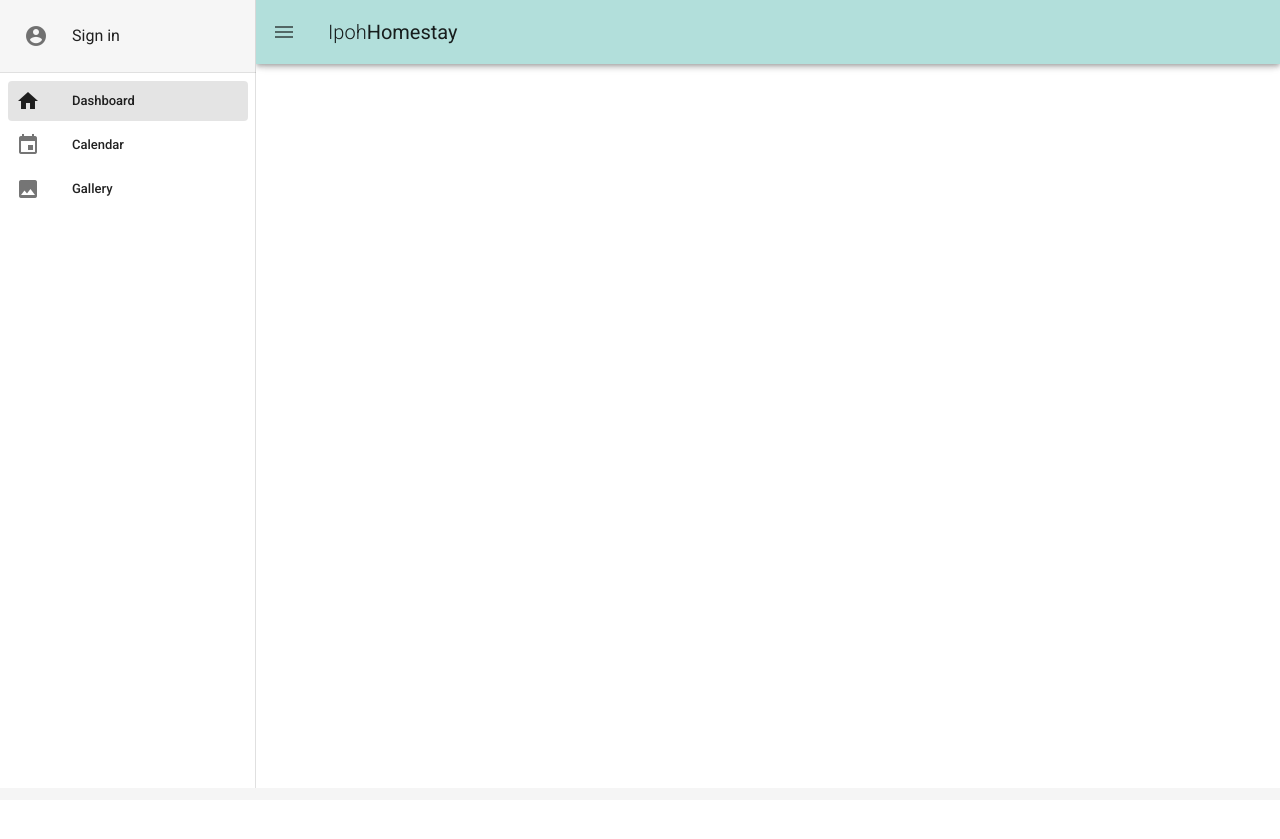
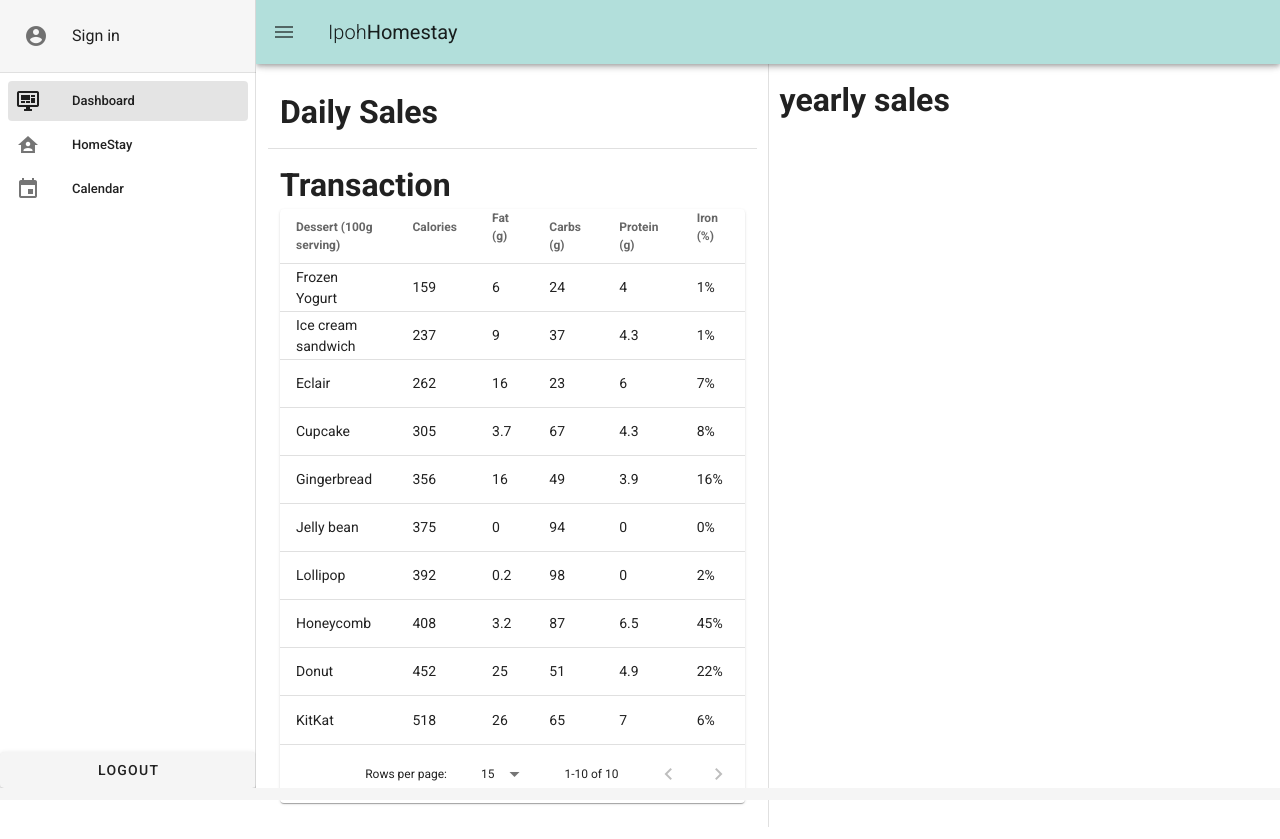
Before and after one commit to chonghow97/FYP-2020-VUE, a Vue app: page /Dashboard in a window 1280 px wide. Before the commit the page ends 800 px from the top, so only its background shows below. Built offline with nearby package versions, Linux system fonts and the light colour scheme.

Commit message:
Update UI

```diff
--- a/src/Admin.vue
+++ b/src/Admin.vue
@@ -6,6 +6,12 @@
       <v-navigation-drawer app v-model="drawer">
         <!-- -->
         <Menu :items="items"></Menu>
+        <template v-slot:append>
+          <div>
+            <v-spacer></v-spacer>
+            <v-btn block>Logout</v-btn>
+          </div>
+        </template>
       </v-navigation-drawer>
 
       <v-app-bar app class="teal lighten-4">
@@ -42,9 +48,13 @@ export default {
   data() {
     return {
       items: [
-        { title: "Dashboard", icon: "mdi-home", link: "/Dashboard" },
-        { title: "Calendar", icon: "mdi-calendar", link: "/Calender" },
-        { title: "Gallery", icon: "mdi-image", link: "/Gallery" },
+        {
+          title: "Dashboard",
+          icon: "mdi-monitor-dashboard",
+          link: "/Dashboard",
+        },
+        { title: "HomeStay", icon: "mdi-home-account", link: "/Homestay" },
+        { title: "Calendar", icon: "mdi-calendar", link: "/Calendar" },
       ],
       right: null,
       dialog: false,
--- a/src/App.vue
+++ b/src/App.vue
@@ -1,4 +1,3 @@
-
 <template>
   <router-view></router-view>
 </template>
--- a/src/components/Menu.vue
+++ b/src/components/Menu.vue
@@ -1,11 +1,12 @@
 <template>
   <div id="menu">
+    <!-- not login -->
     <v-list-item
       two-line
       :class="miniVariant && 'px-0'"
       @click.stop="dialog = true"
       v-if="!login"
-      @update="welcome"
+      :islogin="islogin()"
     >
       <v-list-item-avatar>
         <v-icon>{{ Default_Profile }}</v-icon>
@@ -15,6 +16,8 @@
         <v-list-item-title>Sign in</v-list-item-title>
       </v-list-item-content>
     </v-list-item>
+
+    <!-- is-login -->
     <v-list-item two-line :class="miniVariant && 'px-0'" @click.stop="dialog = true" v-else>
       <v-list-item-avatar>
         <img src="https://randomuser.me/api/portraits/men/82.jpg" />
@@ -42,7 +45,16 @@
 
     <!-- Register form -->
     <v-dialog v-model="dialog" max-width="500">
-      <Register></Register>
+      <v-tabs>
+        <v-tab>Sign In</v-tab>
+        <v-tab :model="Tab">Register</v-tab>
+        <v-tab-item :model="Tab">
+          <Signin></Signin>
+        </v-tab-item>
+        <v-tab-item :model="Tab">
+          <Register></Register>
+        </v-tab-item>
+      </v-tabs>
     </v-dialog>
   </div>
 </template>
@@ -51,8 +63,9 @@
 
 <script>
 import Register from "@/components/Register.vue";
+import Signin from "@/components/Signin.vue";
 export default {
-  components: { Register },
+  components: { Register, Signin },
   data: () => ({
     login: false,
     dialog: false,
@@ -63,6 +76,9 @@ export default {
     welcome() {
       alert("atest");
     },
+    islogin(a) {
+      console.log(a);
+    },
   },
 };
 </script>
--- a/src/components/Register.vue
+++ b/src/components/Register.vue
@@ -1,7 +1,5 @@
 <template>
   <v-card>
-    <v-card-title class="headline grey lighten-2">Register</v-card-title>
-
     <v-card-text>
       <v-form ref="form" v-model="valid" lazy-validation>
         <v-container>
@@ -118,13 +116,12 @@ export default {
 
   methods: {
     validate() {
+      // this.$refs.form.validate();
       // if (this.$refs.form.validate()) {
       //   console.log(this.newUser);
       //   this.$http.post("http://localhost:3000/users/", this.newUser);
       // }
-      // this.$emit("update");
-      // this.$refs.form.validate();
-      console.log(this.$refs.form.value);
+      this.$emit("islogin", "true");
     },
     reset() {
       this.$refs.form.reset();
--- /dev/null
+++ b/src/components/Signin.vue
@@ -0,0 +1,45 @@
+<template>
+  <v-card>
+    <v-card-text>
+      <v-form ref="form" v-model="valid" lazy-validation>
+        <v-container>
+          <v-row>
+            <v-col>
+              <v-text-field v-model="firstname" label="First name" required></v-text-field>
+            </v-col>
+          </v-row>
+          <v-row>
+            <v-col>
+              <v-text-field
+                v-model="password"
+                :append-icon="show1 ? 'mdi-eye' : 'mdi-eye-off'"
+                :type="show1 ? 'text' : 'password'"
+                name="input-10-1"
+                label=" Password"
+                hint="At least 8 characters"
+                counter
+                @click:append="show1 = !show1"
+              ></v-text-field>
+            </v-col>
+          </v-row>
+
+          <v-checkbox v-model="checkbox" label="Keep me logged in" required></v-checkbox>
+        </v-container>
+      </v-form>
+    </v-card-text>
+
+    <v-divider></v-divider>
+
+    <v-card-actions>
+      <v-spacer></v-spacer>
+      <v-btn color="primary" text @click="validate">Sign In</v-btn>
+    </v-card-actions>
+  </v-card>
+</template>
+
+<script>
+export default {};
+</script>
+
+<style>
+</style>
--- a/src/router/index.js
+++ b/src/router/index.js
@@ -8,6 +8,7 @@ import Gallery from "@/views/User/Gallery.vue";
 import Chat from "@/views/User/Chat.vue";
 import Calendar from "@/views/Admin/Calendar.vue";
 import Dashboard from "@/views/Admin/Dashboard.vue";
+import Homestay from "@/views/Admin/Homestay.vue";
 
 Vue.use(VueRouter);
 
@@ -49,9 +50,14 @@ const routes = [
         component: Dashboard,
       },
       {
-        name: "Calender",
-        path: "/Calender",
+        name: "Calendar",
+        path: "/Calendar",
         component: Calendar,
+      },
+      {
+        name: "Homestay",
+        path: "/Homestay",
+        component: Homestay,
       },
     ],
   },
--- a/src/views/Admin/Calendar.vue
+++ b/src/views/Admin/Calendar.vue
@@ -4,26 +4,34 @@
       <v-btn icon class="ma-2" @click="$refs.calendar.prev()">
         <v-icon>mdi-chevron-left</v-icon>
       </v-btn>
-      <v-select v-model="type" :items="types" dense outlined hide-details class="ma-2" label="type"></v-select>
       <v-select
-        v-model="mode"
-        :items="modes"
+        v-model="type"
+        :items="types"
         dense
         outlined
         hide-details
-        label="event-overlap-mode"
         class="ma-2"
+        label="month"
       ></v-select>
       <v-select
-        v-model="weekday"
-        :items="weekdays"
+        v-model="type"
+        :items="types"
         dense
         outlined
         hide-details
-        label="weekdays"
         class="ma-2"
+        label="month"
       ></v-select>
-      <v-spacer></v-spacer>
+      <v-select
+        v-model="type"
+        :items="types"
+        dense
+        outlined
+        hide-details
+        class="ma-2"
+        label="month"
+      ></v-select>
+
       <v-btn icon class="ma-2" @click="$refs.calendar.next()">
         <v-icon>mdi-chevron-right</v-icon>
       </v-btn>
--- a/src/views/Admin/Dashboard.vue
+++ b/src/views/Admin/Dashboard.vue
@@ -1,9 +1,131 @@
 <template>
-  <div id="dashboard"></div>
+  <div id="dashboard">
+    <v-row>
+      <v-col>
+        <v-col>
+          <h1>Daily Sales</h1>
+        </v-col>
+        <v-divider></v-divider>
+        <v-col>
+          <h1>Transaction</h1>
+          <v-data-table
+            :headers="headers"
+            :items="desserts"
+            :items-per-page="15"
+            class="elevation-1"
+          ></v-data-table>
+        </v-col>
+      </v-col>
+      <v-divider vertical></v-divider>
+      <v-col>
+        <h1>yearly sales</h1>
+      </v-col>
+    </v-row>
+  </div>
 </template>
 
 <script>
-export default {};
+export default {
+  data() {
+    return {
+      headers: [
+        {
+          text: "Dessert (100g serving)",
+          align: "start",
+          sortable: false,
+          value: "name",
+        },
+        { text: "Calories", value: "calories" },
+        { text: "Fat (g)", value: "fat" },
+        { text: "Carbs (g)", value: "carbs" },
+        { text: "Protein (g)", value: "protein" },
+        { text: "Iron (%)", value: "iron" },
+      ],
+      desserts: [
+        {
+          name: "Frozen Yogurt",
+          calories: 159,
+          fat: 6.0,
+          carbs: 24,
+          protein: 4.0,
+          iron: "1%",
+        },
+        {
+          name: "Ice cream sandwich",
+          calories: 237,
+          fat: 9.0,
+          carbs: 37,
+          protein: 4.3,
+          iron: "1%",
+        },
+        {
+          name: "Eclair",
+          calories: 262,
+          fat: 16.0,
+          carbs: 23,
+          protein: 6.0,
+          iron: "7%",
+        },
+        {
+          name: "Cupcake",
+          calories: 305,
+          fat: 3.7,
+          carbs: 67,
+          protein: 4.3,
+          iron: "8%",
+        },
+        {
+          name: "Gingerbread",
+          calories: 356,
+          fat: 16.0,
+          carbs: 49,
+          protein: 3.9,
+          iron: "16%",
+        },
+        {
+          name: "Jelly bean",
+          calories: 375,
+          fat: 0.0,
+          carbs: 94,
+          protein: 0.0,
+          iron: "0%",
+        },
+        {
+          name: "Lollipop",
+          calories: 392,
+          fat: 0.2,
+          carbs: 98,
+          protein: 0,
+          iron: "2%",
+        },
+        {
+          name: "Honeycomb",
+          calories: 408,
+          fat: 3.2,
+          carbs: 87,
+          protein: 6.5,
+          iron: "45%",
+        },
+        {
+          name: "Donut",
+          calories: 452,
+          fat: 25.0,
+          carbs: 51,
+          protein: 4.9,
+          iron: "22%",
+        },
+        {
+          name: "KitKat",
+          calories: 518,
+          fat: 26.0,
+          carbs: 65,
+          protein: 7,
+          iron: "6%",
+        },
+      ],
+    };
+  },
+};
 </script>
 
 <style>
--- /dev/null
+++ b/src/views/Admin/Homestay.vue
@@ -0,0 +1,32 @@
+<template>
+  <div id="homestay">
+    <v-container>
+      <div class="text-center">
+        <v-btn class="ma-2" tile outlined color="success">
+          <v-icon left>mdi-home-plus-outline</v-icon>Add
+        </v-btn>
+      </div>
+      <!-- description, capacity, name -->
+      <v-container>
+        <v-card class="mx-auto" width="500">
+          <v-list-item>
+            <v-list-item-content>
+              <v-list-item-title>Single-line item</v-list-item-title>
+            </v-list-item-content>
+            <v-btn small>1</v-btn>
+            <v-btn small>2</v-btn>
+          </v-list-item>
+
+          <v-divider></v-divider>
+        </v-card>
+      </v-container>
+    </v-container>
+  </div>
+</template>
+
+<script>
+export default {};
+</script>
+
+<style>
+</style>
```
